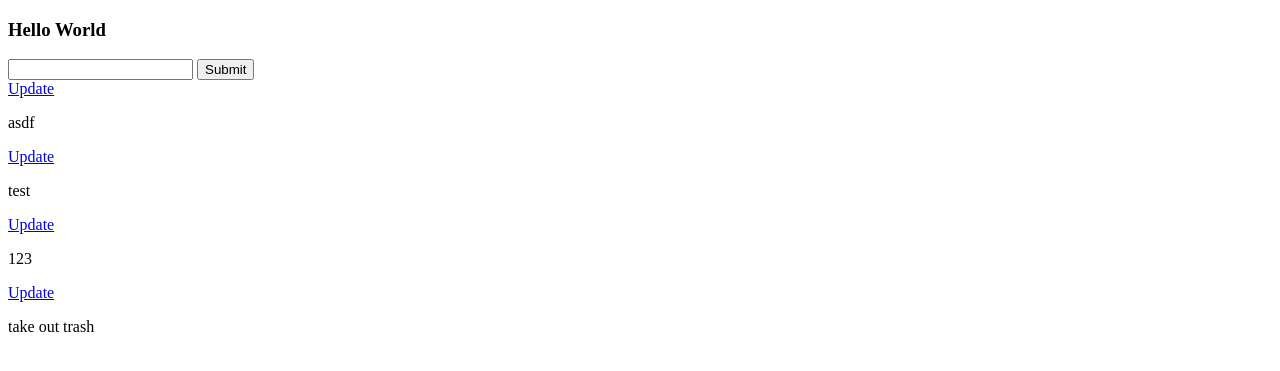
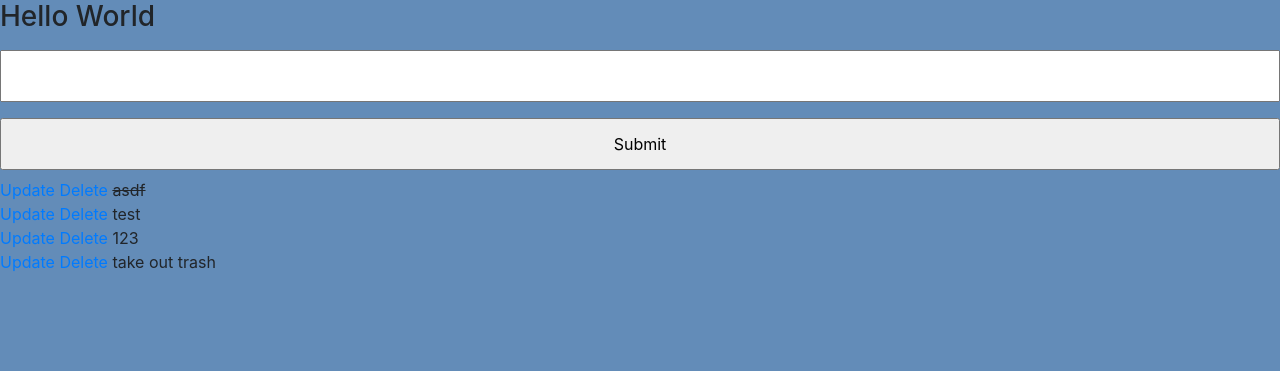
Before and after one commit to stevenfans/To-Do-App, a Django app: page / in a window 1280 px wide. Shown: the top 371 px of the page. Run offline with Django 3.2, Linux system fonts and the light colour scheme; data comes from the database, SQL or seed files in the repository; both versions use the stored data as it was after the commit; some libraries are stand-ins or nearby versions.

Commit message:
added delete and updated on complete

```diff
--- /dev/null
+++ b/tasks/migrations/static/css/main.css
@@ -0,0 +1,43 @@
+
+body{
+    background-color: #638CB8;
+}
+
+input{
+    width: 100%;
+    padding: 12px 20px;
+    margin: 8px 0;
+    box-sizing: border-box;
+}
+
+input::placeholder {
+    color: #d3d3d3;
+}
+
+.submit{
+    background-color: #6BA3E8;
+}
+
+.center-column{
+    width:600px;
+    margin: 20px auto;
+    padding:20px;
+    background-color: #fff;
+    border-radius: 3px;
+    box-shadow: 6px 2px 30px 0px rgba(0,0,0,0.75);
+}
+
+.item-row{
+    background-color: #906abd;
+    margin: 10px;
+    padding: 20px;
+    border-radius: 3px;
+    color: #fff;
+    font-size: 16px;
+    box-shadow: 0px -1px 10px -4px rgba(0,0,0,0.75);
+}
+
+.btn-danger{
+    background-color: #ffae19;
+    border-color: #e59400;
+}
--- a/tasks/templates/tasks/list.html
+++ b/tasks/templates/tasks/list.html
@@ -1,9 +1,12 @@
 <!DOCTYPE html>
+{% load static %}
 <html lang="en">
 <head>
     <meta charset="UTF-8">
     <meta http-equiv="X-UA-Compatible" content="IE=edge">
     <meta name="viewport" content="width=device-width, initial-scale=1.0">
+    <link rel="stylesheet" href="https://stackpath.bootstrapcdn.com/bootstrap/4.3.1/css/bootstrap.min.css" integrity="sha384-ggOyR0iXCbMQv3Xipma34MD+dH/1fQ784/j6cY/iJTQUOhcWr7x9JvoRxT2MZw1T" crossorigin="anonymous">
+    <link rel="stylesheet" type="text/css" href="{% static 'css/main.css' %}" >
     <title>Document</title>
 </head>
 <body>
@@ -17,7 +20,12 @@
     {% for task in tasks %}
         <div>
             <a href="{%url 'update_task' task.id%}">Update</a>
-            <p>{{task}}</p>
+            <a href="{%url 'delete_task' task.id%}">Delete</a>
+            {% if task.complete == True %}
+            <strike>{{task}}</strike>
+            {% else %}
+            <span>{{task}}</span>
+            {% endif %}
         </div>
     {%endfor%}
 </body>
--- a/tasks/templates/tasks/update_task.html
+++ b/tasks/templates/tasks/update_task.html
@@ -1,6 +1,6 @@
 <h3>Update Task</h3>
 
-<form action="">
+<form action="" method='POST'>
     {%csrf_token%}
     {{form}}
     <input type="submit" name="Update Task">
--- a/tasks/urls.py
+++ b/tasks/urls.py
@@ -5,4 +5,5 @@ from . import views
 urlpatterns = [
     path('',views.index,name="list"),
     path('update_task/<str:pk>/',views.updateTask,name='update_task'),
+    path('delete_tasksss/<str:pk>/',views.deleteTask,name='delete_task'),
 ]
--- a/tasks/views.py
+++ b/tasks/views.py
@@ -29,7 +29,22 @@ def updateTask(request,pk):
 
     if request.method == 'POST':
         form = taskForm(request.POST,instance=task)
+        if form.is_valid():
+            form.save()
+            return redirect('/')
 
     context = {'form':form}
 
     return render(request,'tasks/update_task.html',context)
+
+def deleteTask(request,pk):
+
+    item = Task.objects.get(id=pk)
+
+    if request.method == 'POST':
+        item.delete()
+        return redirect('/')
+
+    context = {'item':item}
+
+    return render(request,'tasks/delete_task.html',context)
--- a/todo/settings.py
+++ b/todo/settings.py
@@ -11,10 +11,11 @@ https://docs.djangoproject.com/en/3.2/ref/settings/
 """
 
 from pathlib import Path
+import os
 
 # Build paths inside the project like this: BASE_DIR / 'subdir'.
 BASE_DIR = Path(__file__).resolve().parent.parent
-
+STATIC_DIR = os.path.join(BASE_DIR,'static')
 
 # Quick-start development settings - unsuitable for production
 # See https://docs.djangoproject.com/en/3.2/howto/deployment/checklist/
@@ -119,6 +120,7 @@ USE_TZ = True
 # https://docs.djangoproject.com/en/3.2/howto/static-files/
 
 STATIC_URL = '/static/'
+STATICFILES_DIR = [STATIC_DIR,]
 
 # Default primary key field type
 # https://docs.djangoproject.com/en/3.2/ref/settings/#default-auto-field
```
Also changed, not shown: tasks/templates/tasks/delete_task.html (added, +8 -0 lines), db.sqlite3.
